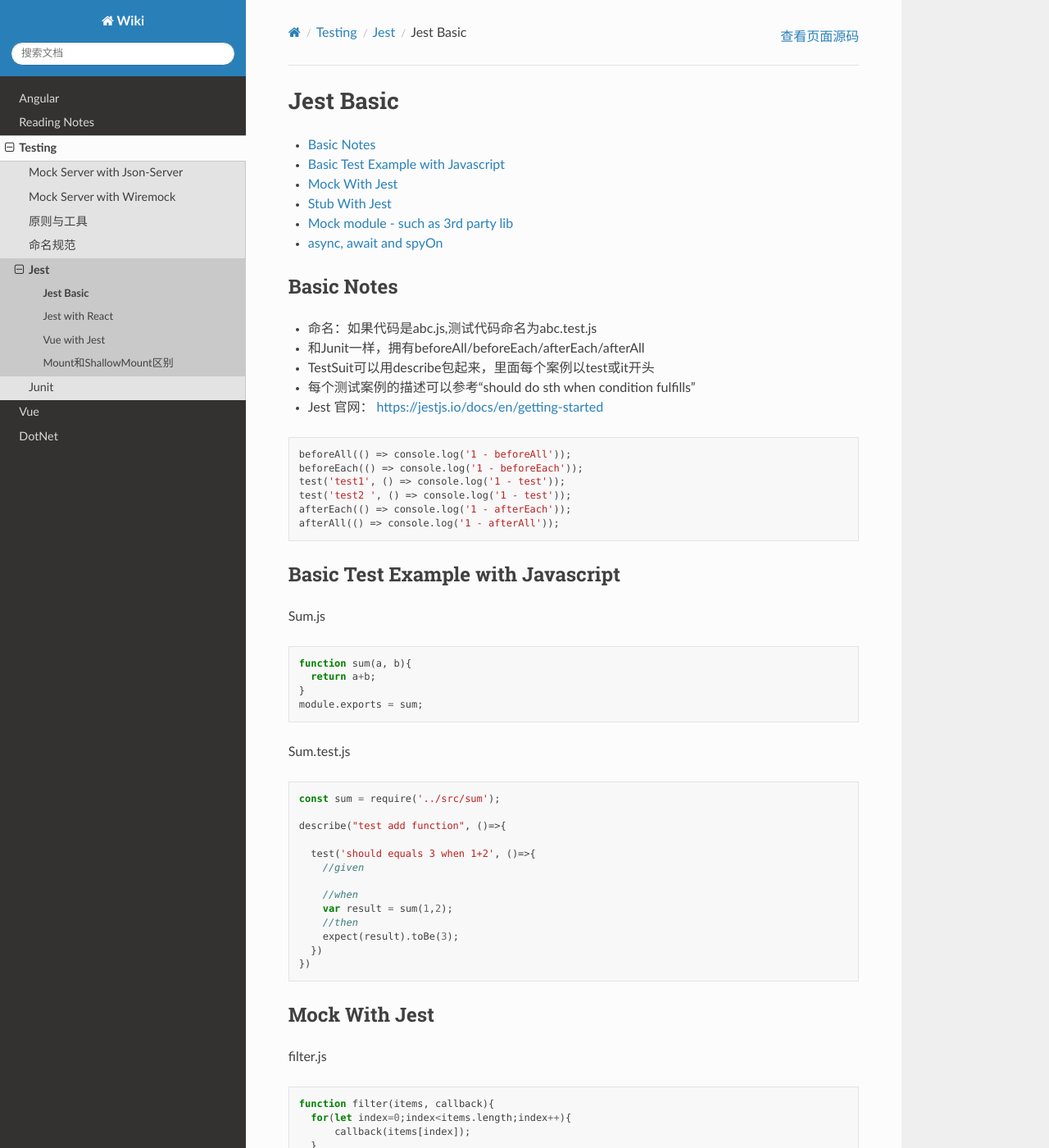
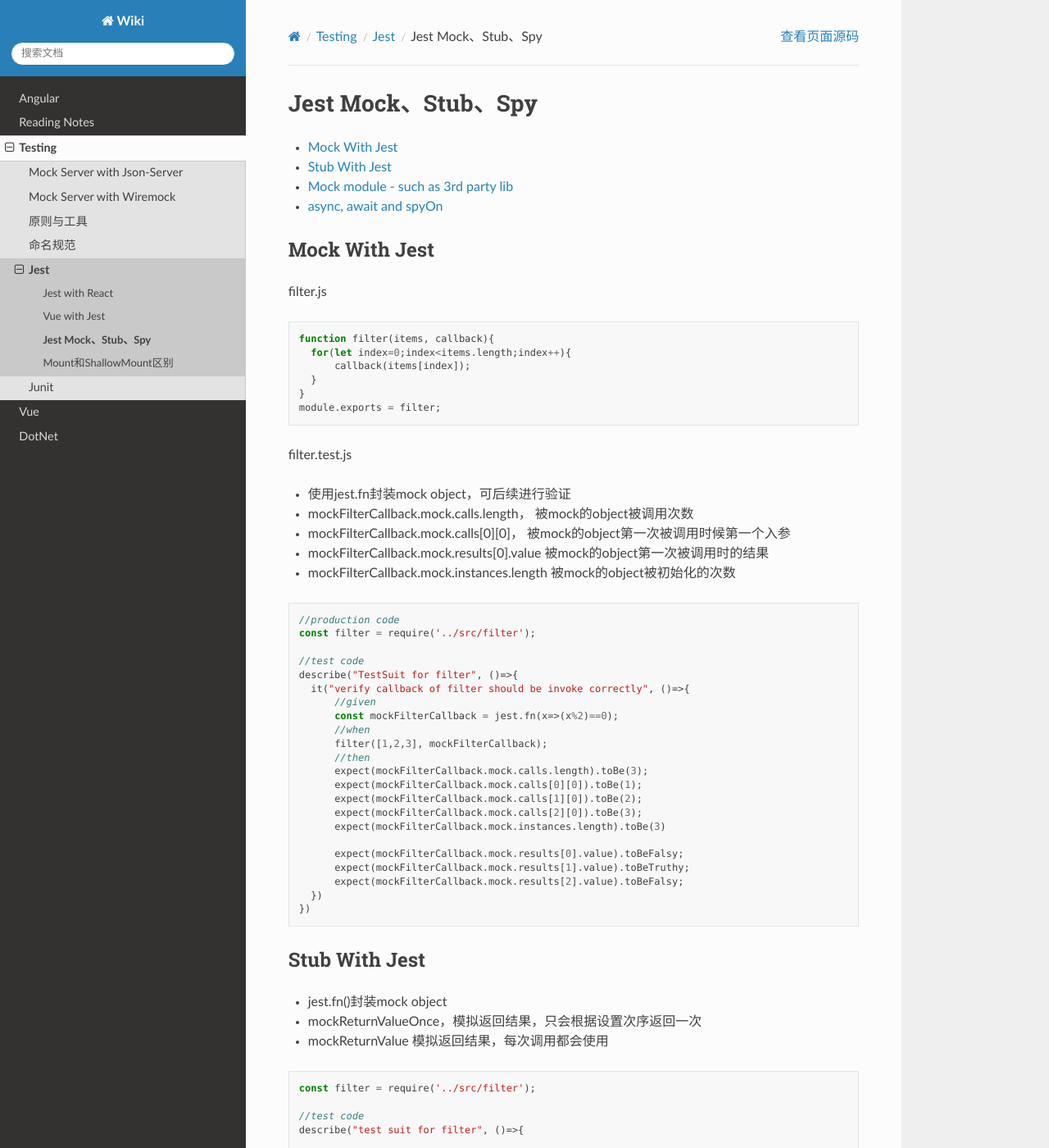
Before and after one commit to abigail830/Sphinx_wiki, a Sphinx documentation site: the page built from source/Testing/Jest/Jest2.rst, in a window 1280 px wide and 1400 px high. Shown: the whole window at 82% size. Built offline with Sphinx 7.4.7 and the Read the Docs theme 2.0.0, drawn with Linux system fonts in a browser that asks for light colours.

Commit message:
Update and rename Jest.rst to Jest2.rst

```diff
--- a/source/Testing/Jest/Jest.rst
+++ b/source/Testing/Jest/Jest2.rst
@@ -1,61 +1,10 @@
-Jest Basic
-================
+Jest Mock、Stub、Spy
+==============================
 
-* `Basic Notes`_
-* `Basic Test Example with Javascript`_
 * `Mock With Jest`_
 * `Stub With Jest`_
 * `Mock module - such as 3rd party lib`_
 * `async, await and spyOn`_
-
-Basic Notes
------------------
-* 命名：如果代码是abc.js,测试代码命名为abc.test.js
-* 和Junit一样，拥有beforeAll/beforeEach/afterEach/afterAll
-* TestSuit可以用describe包起来，里面每个案例以test或it开头
-* 每个测试案例的描述可以参考“should do sth when condition fulfills"
-* Jest 官网： https://jestjs.io/docs/en/getting-started
-
-.. code-block:: javascript
-
-  beforeAll(() => console.log('1 - beforeAll'));
-  beforeEach(() => console.log('1 - beforeEach'));
-  test('test1', () => console.log('1 - test'));
-  test('test2 ', () => console.log('1 - test'));
-  afterEach(() => console.log('1 - afterEach'));
-  afterAll(() => console.log('1 - afterAll'));
-
-
-
-Basic Test Example with Javascript
----------------------------------------
-
-Sum.js
-
-.. code-block:: javascript
-
-  function sum(a, b){
-    return a+b;
-  }
-  module.exports = sum;
-
-Sum.test.js
-
-.. code-block:: javascript
-
-  const sum = require('../src/sum');
-
-  describe("test add function", ()=>{
-
-    test('should equals 3 when 1+2', ()=>{
-      //given
-
-      //when
-      var result = sum(1,2);
-      //then
-      expect(result).toBe(3);
-    })
-  })
 
 Mock With Jest
 ------------------------------
```
